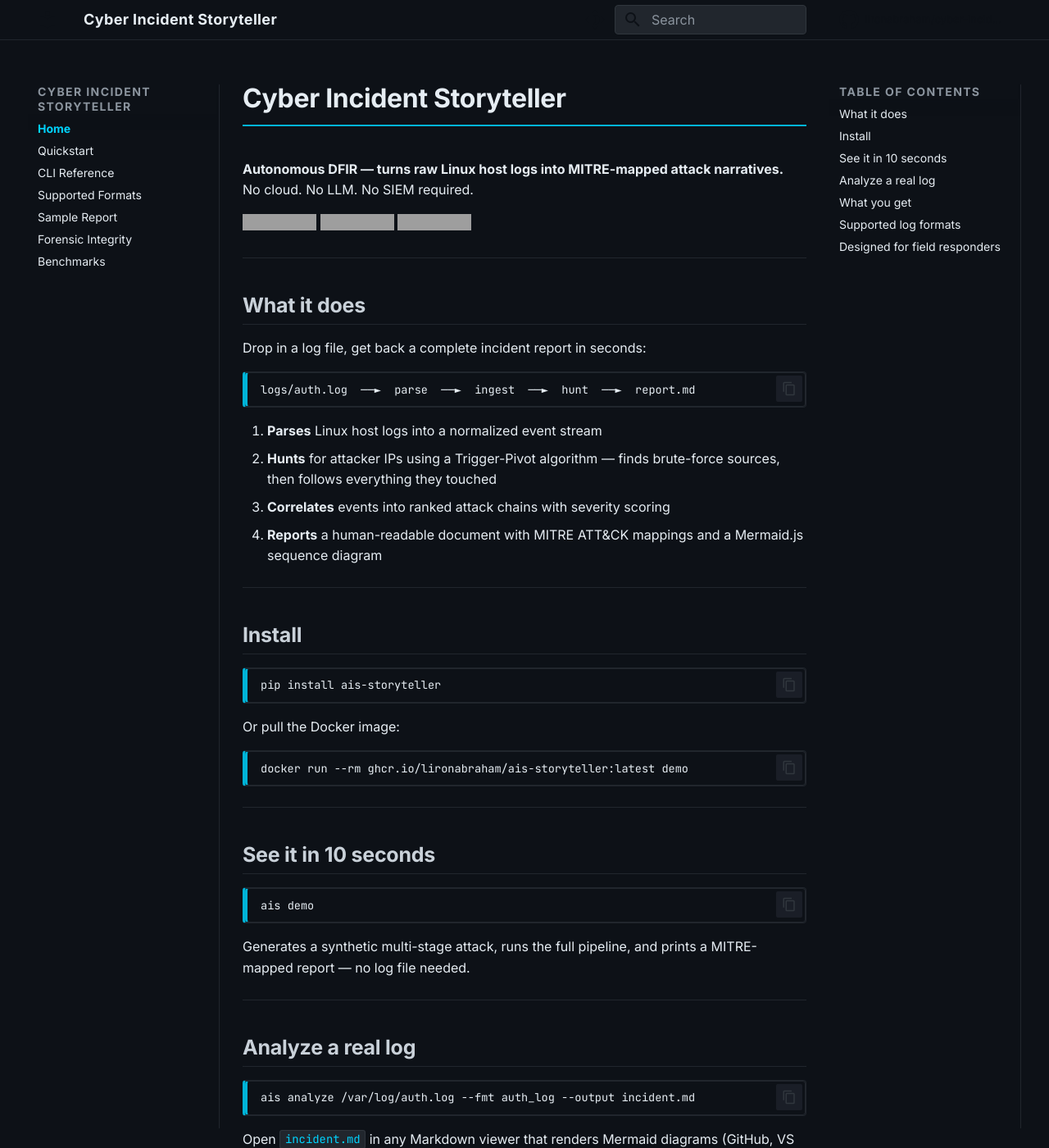
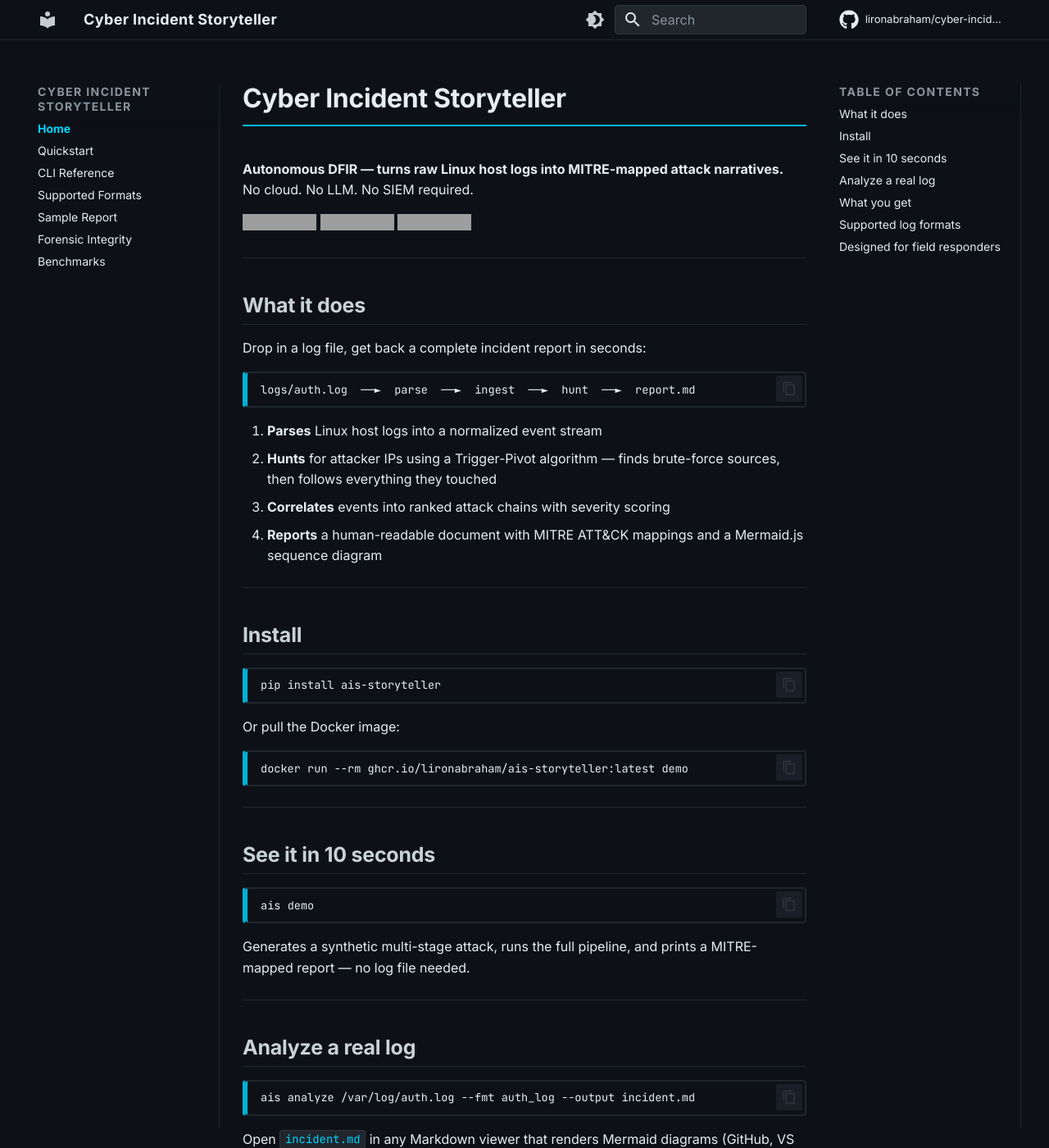
Before and after one commit to lironabraham/cyber-incident-storyteller, an MkDocs documentation site: the page built from docs/index.md, in a window 1280 px wide and 1400 px high. Shown: the whole window at 82% size. Built offline with MkDocs 1.6.1 and Material for MkDocs 9.7.7, drawn with Linux system fonts in a browser that asks for light colours; comment, search, counter and statistics services are not loaded; grey boxes are pictures that could not be loaded.

Commit message:
fix: restore header icon, toggle, and repo visibility in dark mode
--md-primary-bg-color was set to the dark bg color, making all icons on
the primary-colored header invisible. Restore to cyber-text so home icon,
palette toggle, and repo stats are visible. Add explicit hover tint on
header buttons. Fix nav title font weight/tracking in light mode.

```diff
--- a/docs/stylesheets/cyber.css
+++ b/docs/stylesheets/cyber.css
@@ -35,8 +35,9 @@
   --md-primary-fg-color:           var(--cyber-cyan-mid);
   --md-primary-fg-color--light:    var(--cyber-cyan-dark);
   --md-primary-fg-color--dark:     #023e8a;
-  --md-primary-bg-color:           var(--cyber-bg);
-  --md-primary-bg-color--light:    var(--cyber-surface);
+  /* Keep bg-color light so header icons (home, toggle, repo) stay visible */
+  --md-primary-bg-color:           var(--cyber-text);
+  --md-primary-bg-color--light:    var(--cyber-text-muted);
 
   --md-accent-fg-color:            var(--cyber-cyan);
   --md-accent-fg-color--transparent: #00d4ff1a;
@@ -74,6 +75,26 @@
   color: var(--cyber-text);
 }
 
+[data-md-color-scheme="slate"] .md-header__button {
+  color: var(--cyber-text);
+  opacity: 0.85;
+  transition: color 0.15s ease, opacity 0.15s ease;
+}
+
+[data-md-color-scheme="slate"] .md-header__button:hover {
+  color: var(--cyber-cyan);
+  opacity: 1;
+}
+
+/* Repo name + stats in header */
+[data-md-color-scheme="slate"] .md-source {
+  color: var(--cyber-text);
+}
+
+[data-md-color-scheme="slate"] .md-source__facts {
+  color: var(--cyber-text-muted);
+}
+
 /* ── Navigation sidebar ──────────────────────────────────────────────── */
 [data-md-color-scheme="slate"] .md-sidebar {
   background: var(--cyber-bg);
@@ -93,12 +114,20 @@
   color: var(--cyber-cyan);
 }
 
-[data-md-color-scheme="slate"] .md-nav__title {
-  color: var(--cyber-text-muted);
+/* Nav title — consistent across both schemes */
+.md-nav__title {
   font-size: 0.7rem;
   font-weight: 700;
   letter-spacing: 0.1em;
   text-transform: uppercase;
+}
+
+[data-md-color-scheme="slate"] .md-nav__title {
+  color: var(--cyber-text-muted);
+}
+
+[data-md-color-scheme="default"] .md-nav__title {
+  color: #005f73;
 }
 
 /* ── Headings ────────────────────────────────────────────────────────── */
```
